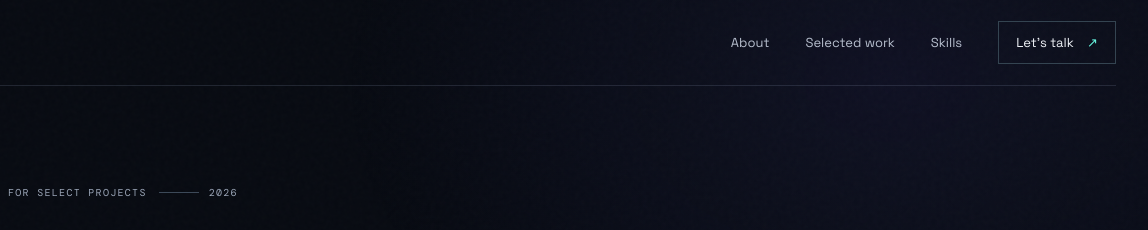
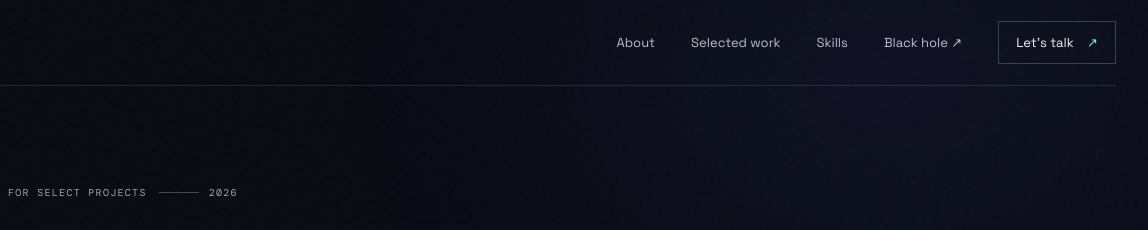
Before and after one commit to M1rabt/Project1, a plain HTML site: page index.html in a window 1280 px wide. Shown: the top 230 px of the page, 132-1280 px from the left. Drawn offline with nearby package versions, Linux system fonts and the light colour scheme.

Commit message:
Link portfolio to black hole animation

```diff
--- a/index.html
+++ b/index.html
@@ -18,7 +18,7 @@
     <a class="brand" href="#home" aria-label="Alex Morgan home"><span class="brand-mark">A<span>/</span></span><span>AM<span class="brand-dot">.</span></span></a>
     <button class="menu-toggle" aria-label="Toggle navigation" aria-expanded="false"><span></span><span></span></button>
     <nav class="nav-links" aria-label="Main navigation">
-      <a href="#about">About</a><a href="#work">Selected work</a><a href="#skills">Skills</a><a href="#contact" class="nav-cta">Let's talk <span>↗</span></a>
+      <a href="#about">About</a><a href="#work">Selected work</a><a href="#skills">Skills</a><a href="./black-hole.html">Black hole ↗</a><a href="#contact" class="nav-cta">Let's talk <span>↗</span></a>
     </nav>
   </header>
 
```
